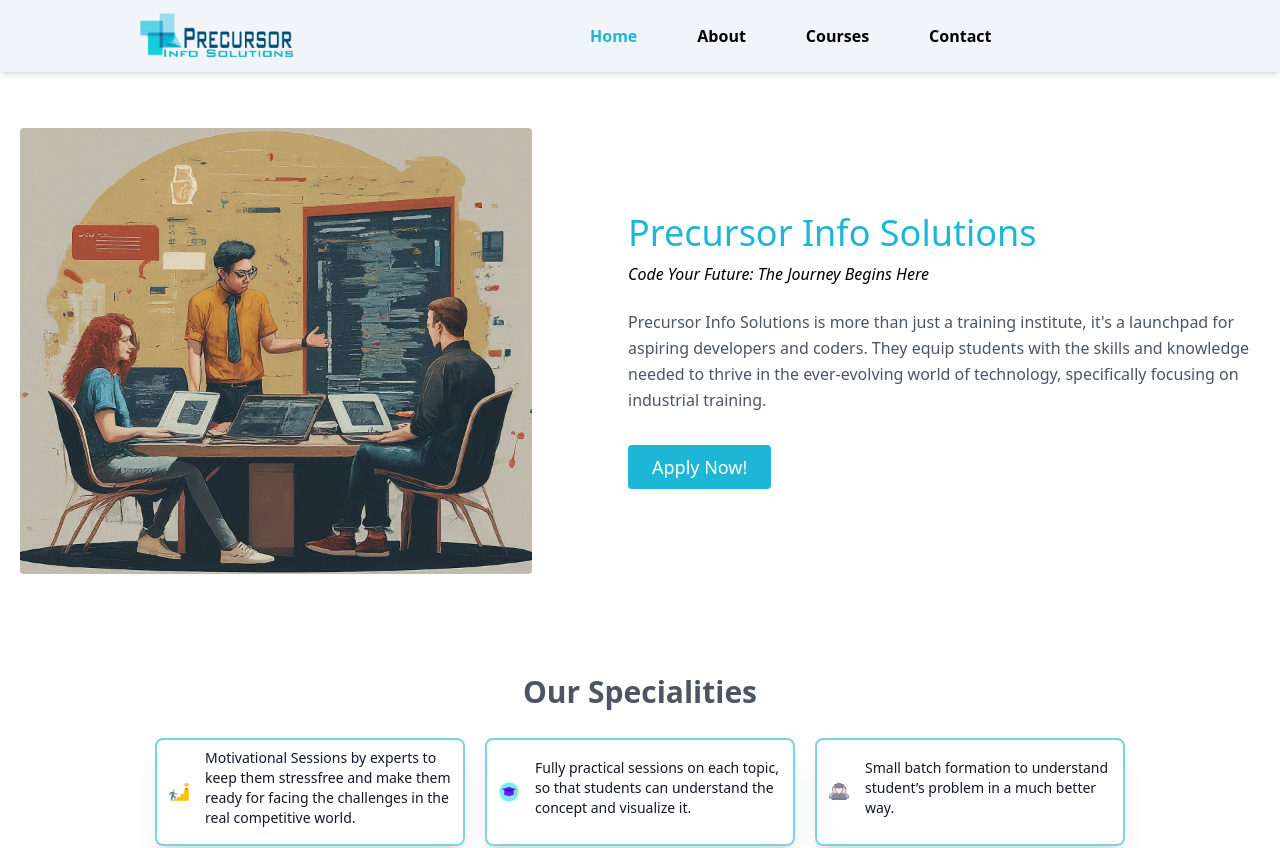
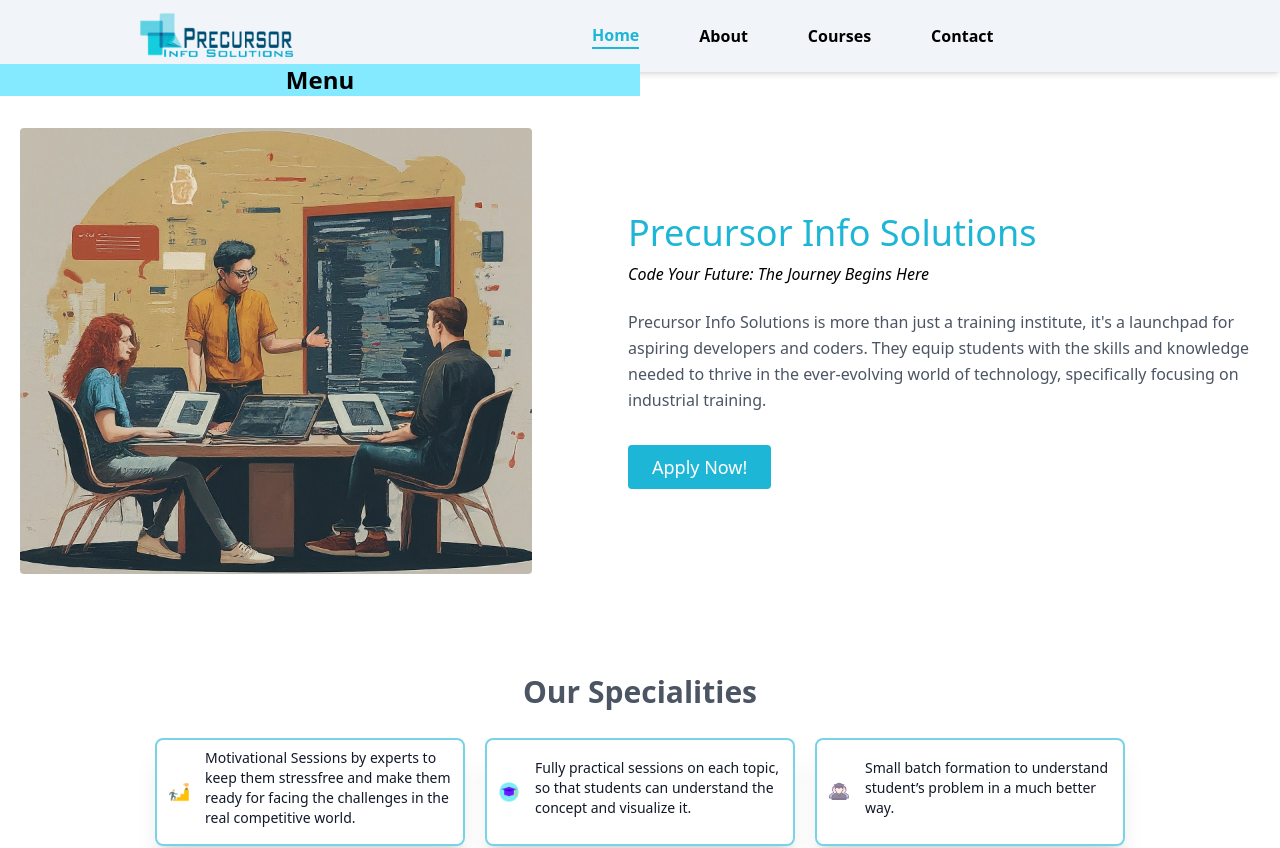
Before and after one commit to akkshayTandon/Precursor, a React (Vite) app: page / in a window 1280 px wide. Shown: the top 848 px of the page. Built offline with nearby package versions, Linux system fonts and the light colour scheme.

Commit message:
update sidebar

```diff
--- a/src/components/Navbar/Navbar.jsx
+++ b/src/components/Navbar/Navbar.jsx
@@ -57,12 +57,15 @@
           </a>
 
           {(sideBar || isDesktop) && (
-            <nav className="flex flex-col absolute top-0 left-0 h-screen w-1/2 gap-10 pl-4 pt-[5.2rem] items-start text-base justify-start bg-[#ffffff] shadow-2xl  md:ml-auto md:mr-auto md:flex lg:static lg:flex-row lg:h-0 lg:pt-0 lg:items-center lg:justify-center">
+            <>
+            <h1 className="text-2xl font-bold text-black bg-[#84eaff] z-50 left-0 top-16 w-1/2 text-center absolute">Menu</h1>
+            <nav className="flex flex-col absolute top-0 left-0 h-screen w-1/2 gap-10 pl-5 pt-[5.2rem] pt-28 items-start text-base justify-start bg-[#ffffff] shadow-2xl  md:ml-auto md:mr-auto md:flex lg:static lg:flex-row lg:h-0 lg:pt-0 lg:items-center lg:justify-center">
+
               <NavLink
                 to="/"
                 onClick={handleClick}
                 className={({ isActive }) =>
-                  `${isActive ? "text-precursor_theme_color" : "text-black"
+                  `${isActive ? "text-precursor_theme_color border-b-precursor_theme_color border-b-2" : "text-black"
                   } cursor-pointer mr-5 hover:text-precursor_theme_color font-bold`
                 }
               >
@@ -73,7 +76,7 @@
                 to="/about"
                 onClick={handleClick}
                 className={({ isActive }) =>
-                  `${isActive ? "text-precursor_theme_color" : "text-black"
+                  `${isActive ? "text-precursor_theme_color border-b-precursor_theme_color border-b-2" : "text-black"
                   } cursor-pointer mr-5 hover:text-precursor_theme_color font-bold`
                 }
               >
@@ -84,7 +87,7 @@
                 to="/courses"
                 onClick={handleClick}
                 className={({ isActive }) =>
-                  `${isActive ? "text-precursor_theme_color" : "text-black"
+                  `${isActive ? "text-precursor_theme_color border-b-precursor_theme_color border-b-2" : "text-black"
                   } cursor-pointer mr-5 hover:text-precursor_theme_color font-bold`
                 }
               >
@@ -94,13 +97,14 @@
                 to="/contact"
                 onClick={handleClick}
                 className={({ isActive }) =>
-                  `${isActive ? "text-precursor_theme_color" : "text-black"
+                  `${isActive ? "text-precursor_theme_color border-b-precursor_theme_color border-b-2" : "text-black"
                   } cursor-pointer mr-5 hover:text-precursor_theme_color font-bold`
                 }
               >
                 Contact
               </NavLink>
             </nav>
+            </>
           )}
 
         </div>
```
